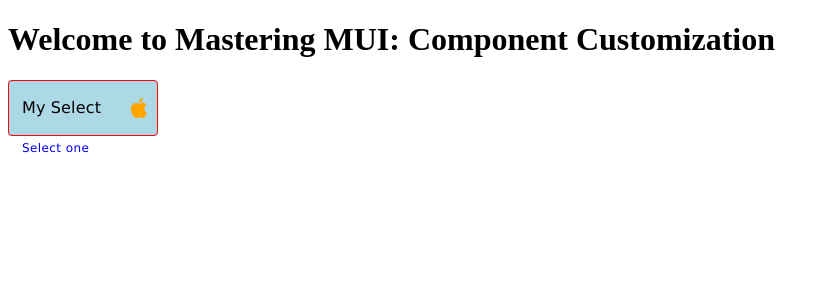
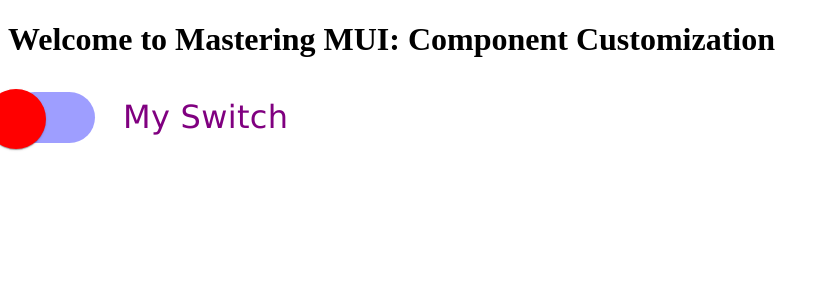
Before and after one commit to oleksandrivanyshyn/react-MUI, a React (Vite) app: page / in a window 1280 px wide. Shown: the top 300 px of the page, without its empty margins (0-838 px from the left). Built offline with nearby package versions, Linux system fonts and the light colour scheme.

Commit message:
feat: add Switch customization and functionality components

```diff
--- a/src/App.jsx
+++ b/src/App.jsx
@@ -31,7 +31,7 @@ export default function App() {
   return (
     <>
       <h1>Welcome to Mastering MUI: Component Customization</h1>
-      <SelectCustomization />
+      <SwitchCustomization />
     </>
   );
 }
--- /dev/null
+++ b/src/components/inputs/switch/switch_customization.jsx
@@ -0,0 +1,50 @@
+import { Switch, FormControlLabel } from "@mui/material"
+import { useState } from "react"
+
+export function SwitchCustomization() {
+    const [checked, setChecked] = useState(false)
+    return (
+        <FormControlLabel
+            sx={{
+                "& .MuiFormControlLabel-label": {
+                    color: "purple",
+                    fontSize: "2rem",
+                    fontFamily: "Verdana",
+                    marginLeft: "1rem",
+                },
+            }}
+            control={
+                <Switch
+                    checked={checked}
+                    onChange={() => setChecked(!checked)}
+                    inputProps={{ "aria-label": "My Switch" }}
+                    sx={{
+                        "& :not(.Mui-checked).MuiSwitch-switchBase": {
+                            color: "red",
+                            transform: "translateX(-20px)",
+                        },
+                        "& .MuiSwitch-track": {
+                            bgcolor: "blue",
+                            borderRadius: 50,
+                        },
+                        "& .MuiSwitch-switchBase.Mui-checked": {
+                            color: "purple",
+                            transform: "translateX(50px)",
+                        },
+                        "& .Mui-checked + .MuiSwitch-track": {
+                            bgcolor: "green !important",
+                        },
+                        height: 75,
+                        width: 110,
+                        overflow: "visible",
+                        "& .MuiSwitch-thumb": {
+                            height: 60,
+                            width: 60,
+                        },
+                    }}
+                />
+            }
+            label="My Switch"
+        />
+    )
+}
--- /dev/null
+++ b/src/components/inputs/switch/switch_functionality.jsx
@@ -0,0 +1,20 @@
+import { Switch, FormControlLabel } from "@mui/material"
+import { useState } from "react"
+
+export function SwitchFunctionality() {
+    const [checked, setChecked] = useState(false)
+    return (
+        <FormControlLabel
+            control={
+                <Switch
+                    color="secondary"
+                    size="large"
+                    checked={checked}
+                    onChange={() => setChecked(!checked)}
+                    inputProps={{ "aria-label": "My Switch" }}
+                />
+            }
+            label="My Switch"
+        />
+    )
+}
```
